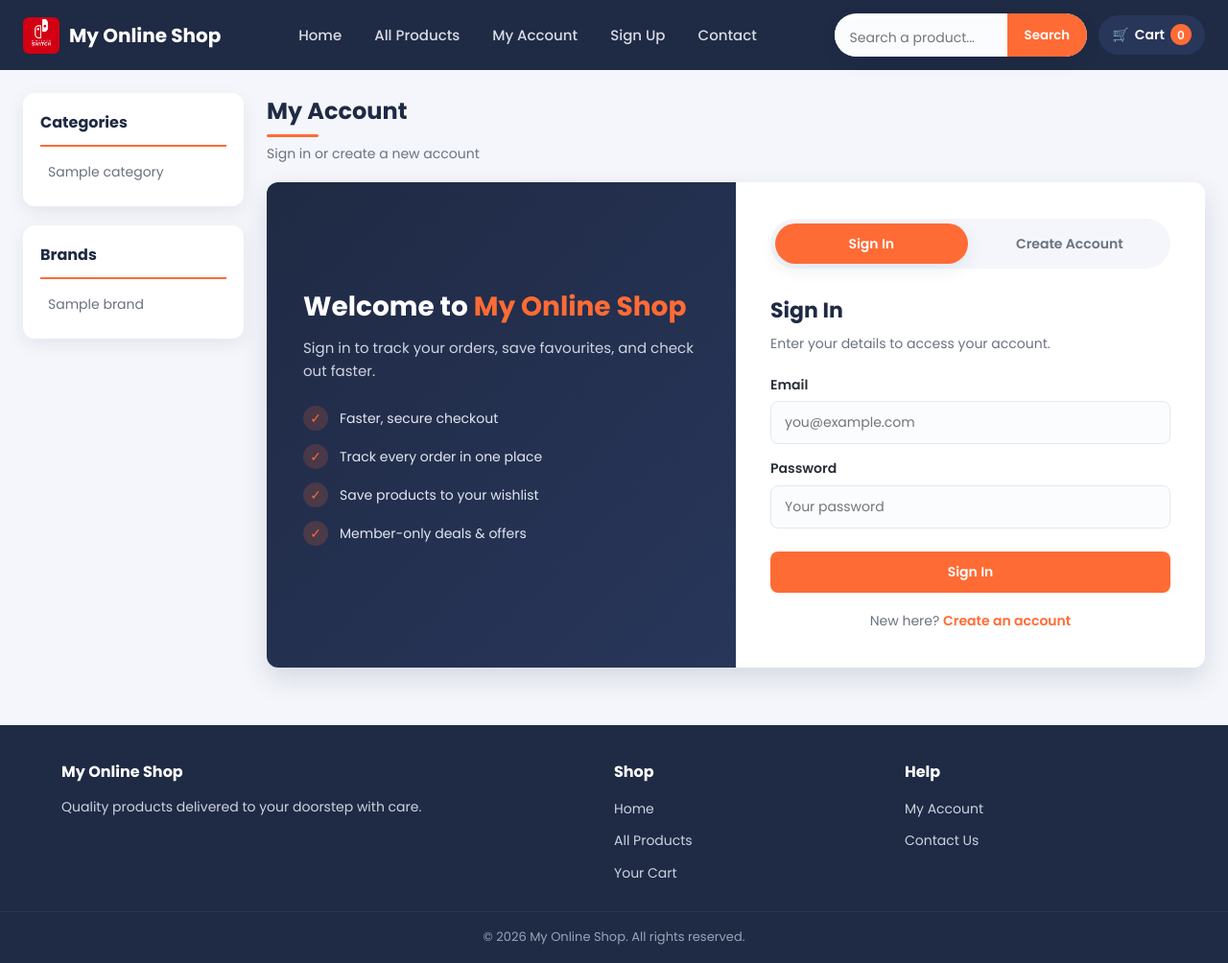
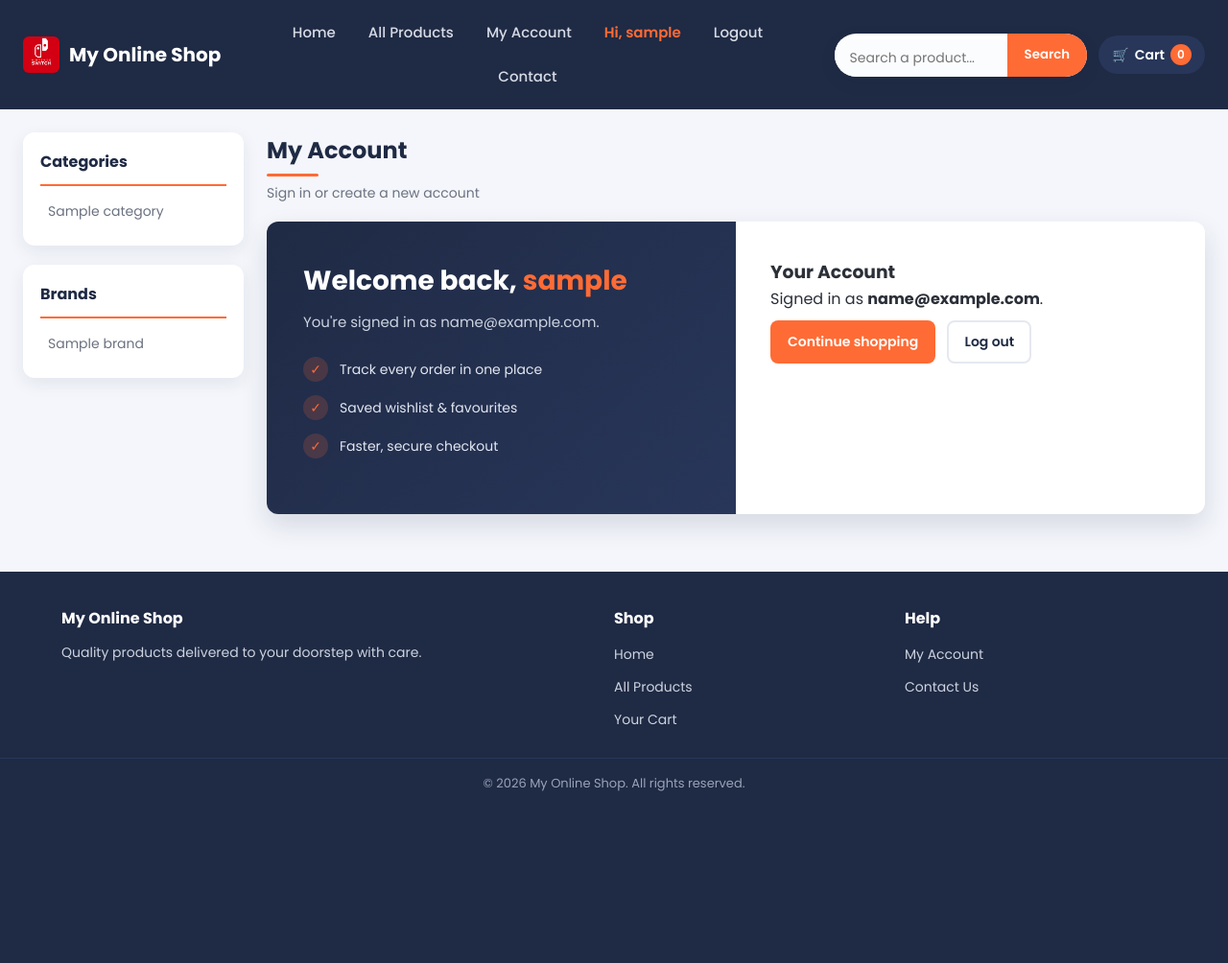
Before and after one commit to ken-404-io/mit542, a PHP site: page /account.php in a window 1280 px wide. Shown: the whole page at 96% size. After the commit the page ends 825 px from the top, so only its background shows below. Run offline with PHP 8.4, Linux system fonts and the light colour scheme; the visitor is signed in with stand-in values (Sample User, id 1); tables that the repository leaves empty or names only in its code hold one stand-in row (values such as "Sample post").

Commit message:
Show logged-in state in UI after sign-in
After a successful Google (or email) sign-in the session was set but no page
reflected it. Add a visible signed-in experience:

- functions.php: isLoggedIn() / currentUserName() helpers.
- header.php: show 'Hi, <name>' + Logout when signed in, else 'Sign Up'.
- account.php: render an account panel (signed in as <email>, continue
  shopping, log out) instead of the login/register forms when logged in;
  the tab script now only runs for the form view.
- logout.php: new site logout that clears the user session (keeps the cart).
- style.css: style for the nav greeting.

```diff
--- a/account.php
+++ b/account.php
@@ -11,6 +11,31 @@ $start_tab = (isset($_GET['tab']) && $_GET['tab'] === 'signup') ? 'signup' : 'lo
         <h2 class="section_title">My Account</h2>
         <p class="section_subtitle">Sign in or create a new account</p>
     </div>
+
+    <?php if (isLoggedIn()): ?>
+    <!-- ===== SIGNED-IN VIEW ===== -->
+    <div class="auth_layout">
+        <aside class="auth_aside">
+            <h2>Welcome back, <span><?php echo htmlspecialchars(currentUserName()); ?></span></h2>
+            <p>You're signed in<?php echo !empty($_SESSION['user_email'])
+                ? ' as ' . htmlspecialchars($_SESSION['user_email']) : ''; ?>.</p>
+            <ul class="auth_perks">
+                <li><span class="tick">&#10003;</span> Track every order in one place</li>
+                <li><span class="tick">&#10003;</span> Saved wishlist &amp; favourites</li>
+                <li><span class="tick">&#10003;</span> Faster, secure checkout</li>
+            </ul>
+        </aside>
+        <div class="auth_panel">
+            <h3>Your Account</h3>
+            <p class="sub">Signed in as
+                <strong><?php echo htmlspecialchars($_SESSION['user_email'] ?? currentUserName()); ?></strong>.</p>
+            <a href="index.php" class="btn btn_primary"
+               style="display:inline-block;margin-top:10px;">Continue shopping</a>
+            <a href="logout.php" class="btn btn_outline"
+               style="display:inline-block;margin-top:10px;margin-left:8px;">Log out</a>
+        </div>
+    </div>
+    <?php else: ?>
 
     <div class="auth_layout">
 
@@ -88,9 +113,8 @@ $start_tab = (isset($_GET['tab']) && $_GET['tab'] === 'signup') ? 'signup' : 'lo
             </form>
         </div>
     </div>
-</section>
 
-<script>
+    <script>
     function showAuth(which) {
         var loginTab  = document.getElementById('tab_login');
         var signupTab = document.getElementById('tab_signup');
@@ -108,6 +132,8 @@ $start_tab = (isset($_GET['tab']) && $_GET['tab'] === 'signup') ? 'signup' : 'lo
     var startTab = '<?php echo $start_tab; ?>';
     if (location.hash === '#signup') { startTab = 'signup'; }
     showAuth(startTab);
-</script>
+    </script>
+    <?php endif; ?>
+</section>
 
 <?php include("footer.php"); ?>
--- a/functions/functions.php
+++ b/functions/functions.php
@@ -169,4 +169,22 @@ function cartCount() {
     return 0;
 }
 
+/* -----------------------------------------------------
+   Auth helpers: is a user signed in, and what is their
+   display name? Set by google_callback.php / account.php.
+   ----------------------------------------------------- */
+function isLoggedIn() {
+    return !empty($_SESSION['user_logged_in']);
+}
+
+function currentUserName() {
+    if (!empty($_SESSION['user_name'])) {
+        return $_SESSION['user_name'];
+    }
+    if (!empty($_SESSION['user_email'])) {
+        return $_SESSION['user_email'];
+    }
+    return 'Account';
+}
+
 ?>
--- a/header.php
+++ b/header.php
@@ -32,7 +32,12 @@ $count      = cartCount();
                     <li><a href="index.php">Home</a></li>
                     <li><a href="index.php#products">All Products</a></li>
                     <li><a href="account.php">My Account</a></li>
-                    <li><a href="account.php#signup">Sign Up</a></li>
+                    <?php if (isLoggedIn()): ?>
+                        <li class="user_greeting">Hi, <?php echo htmlspecialchars(currentUserName()); ?></li>
+                        <li><a href="logout.php">Logout</a></li>
+                    <?php else: ?>
+                        <li><a href="account.php#signup">Sign Up</a></li>
+                    <?php endif; ?>
                     <li><a href="contact.php">Contact</a></li>
                 </ul>
             </nav>
--- a/styles/style.css
+++ b/styles/style.css
@@ -98,6 +98,14 @@ img { display: block; max-width: 100%; }
 
 #menu a:hover {
     background: var(--navy-2);
+    color: var(--accent);
+}
+
+#menu .user_greeting {
+    display: block;
+    padding: 8px 14px;
+    font-size: 15px;
+    font-weight: 600;
     color: var(--accent);
 }
 
```
Also changed, not shown: logout.php (added, +16 -0 lines).
